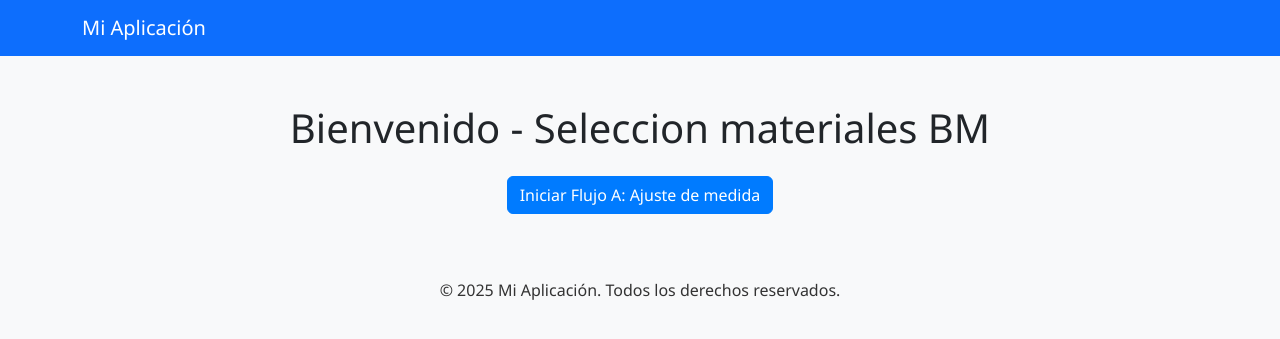
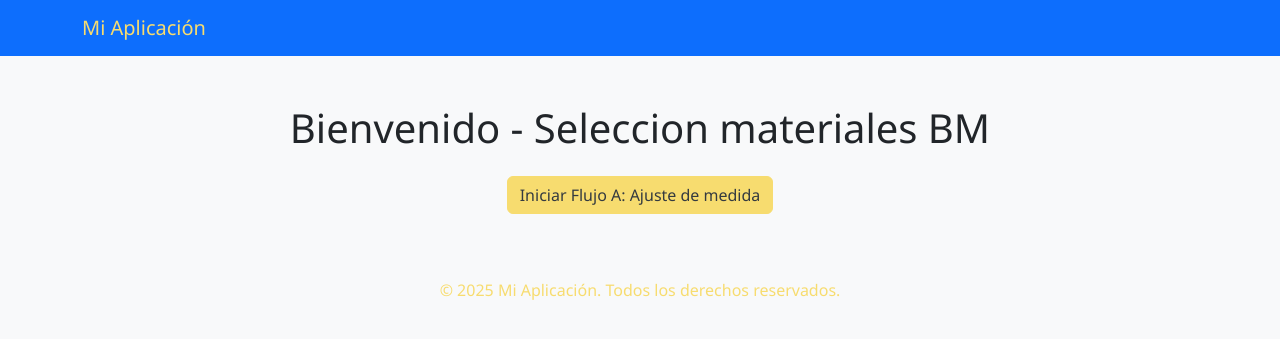
Before and after one commit to Lucianogalizia/PCP, a Flask app: page / in a window 1280 px wide. Shown: the top 339 px of the page. Run offline with Flask 2, Linux system fonts and the light colour scheme.

Commit message:
Update estilos.css

```diff
--- a/static/Css/estilos.css
+++ b/static/Css/estilos.css
@@ -3,16 +3,22 @@
   font-family: 'Segoe UI', Tahoma, Geneva, Verdana, sans-serif;
 }
 
-.navbar-brand, .navbar-nav .nav-link {
-  color: #ffffff !important;
+/* Barra de navegación */
+.navbar {
+  background-color: #343a40; /* Gris oscuro */
 }
 
-footer {
-  background-color: #e9ecef;
-  color: #333;
+.navbar-brand, .navbar-nav .nav-link {
+  color: #F7DC6F !important; /* Amarillo patito */
 }
 
-/* Estilos adicionales para formularios y botones */
+/* Pie de página */
+footer {
+  background-color: #343a40; /* Gris oscuro */
+  color: #F7DC6F;
+}
+
+/* Formularios */
 form {
   background-color: #ffffff;
   padding: 20px;
@@ -20,12 +26,14 @@
   box-shadow: 0 2px 5px rgba(0,0,0,0.1);
 }
 
+/* Botones primarios */
 .btn-primary {
-  background-color: #007bff;
-  border-color: #007bff;
+  background-color: #F7DC6F; /* Amarillo patito */
+  border-color: #F7DC6F;
+  color: #343a40; /* Texto en gris oscuro */
 }
 
 .btn-primary:hover {
-  background-color: #0069d9;
-  border-color: #0062cc;
+  background-color: #F1C40F; /* Una tonalidad ligeramente distinta para el hover */
+  border-color: #F1C40F;
 }
```
